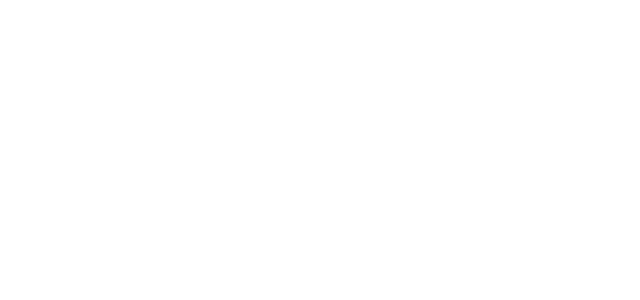
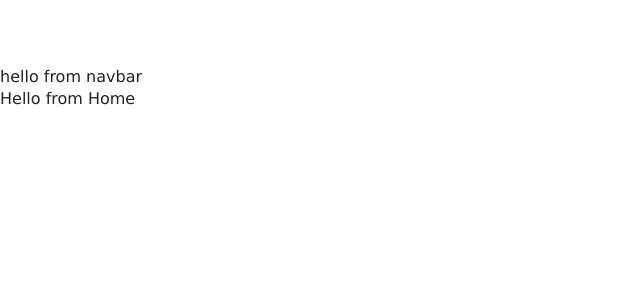
Before and after one commit to dsaavedr/dsaavedr.github.io, a React (Create React App) app in the folder site/: page / in a window 1280 px wide. Shown: the top 300 px of the page, without its empty margins (0-640 px from the left). Built offline with nearby package versions, Linux system fonts and the light colour scheme.

Commit message:
Removed utilities submodule, began work on navbar and set router up

```diff
--- a/site/src/App.js
+++ b/site/src/App.js
@@ -2,10 +2,21 @@
 
 import './App.sass';
 
+import Navbar from './components/Navbar';
+
+import Home from './pages/Home';
+import Error from './pages/Error';
+
+import { Route, Switch } from 'react-router-dom';
+
 function App() {
   return (
     <div className="App">
-
+      <Navbar />
+      <Switch>
+        <Route exact path="/" component={Home} />
+        <Route component={Error} />
+      </Switch>
     </div>
   );
 }
--- /dev/null
+++ b/site/src/components/Navbar.js
@@ -0,0 +1,15 @@
+import React, { Component } from 'react';
+
+export default class Navbar extends Component {
+    state = {
+        isOpen: false
+    }
+
+    render() {
+        return (
+            <div>
+                hello from navbar
+            </div>
+        )
+    }
+}
--- a/site/src/index.js
+++ b/site/src/index.js
@@ -1,11 +1,14 @@
 import React from 'react';
 import ReactDOM from 'react-dom';
+import { BrowserRouter as Router } from 'react-router-dom';
 import App from './App';
 import * as serviceWorker from './serviceWorker';
 
 ReactDOM.render(
   <React.StrictMode>
-    <App />
+    <Router>
+      <App />
+    </Router>
   </React.StrictMode>,
   document.getElementById('root')
 );
--- /dev/null
+++ b/site/src/pages/Error.js
@@ -0,0 +1,9 @@
+import React from 'react'
+
+export default function Error() {
+    return (
+        <div>
+            hello from error
+        </div>
+    )
+}
--- /dev/null
+++ b/site/src/pages/Home.js
@@ -0,0 +1,9 @@
+import React from 'react';
+
+export default function Home() {
+    return (
+        <div>
+            Hello from Home
+        </div>
+    )
+}
```
Also changed, not shown: 1 other file (tests, documents, lock files or other folders).
